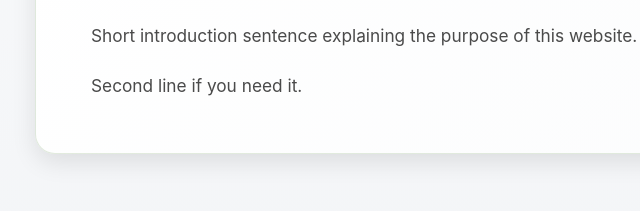
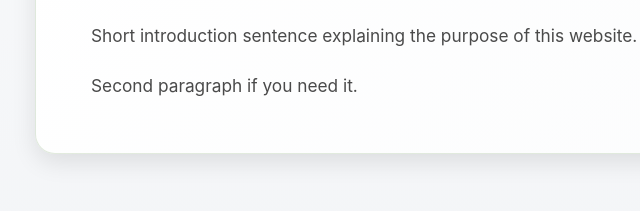
Before and after one commit to antkeyes/princeton_wildlife, a website: page index.html in a window 1280 px wide. Shown: the part 514-725 px from the top of the page, 5-645 px from the left. Drawn offline with Linux system fonts and the light colour scheme; no server answers.

Commit message:
line -> paragraph

```diff
--- a/index.html
+++ b/index.html
@@ -28,7 +28,7 @@
         <section class="intro-section">
             <h2>Welcome to Princeton Wildlife</h2>
             <p>Short introduction sentence explaining the purpose of this website.</p>
-            <p>Second line if you need it.</p>
+            <p>Second paragraph if you need it.</p>
         </section>
 
         <section id="videos-section">
```
